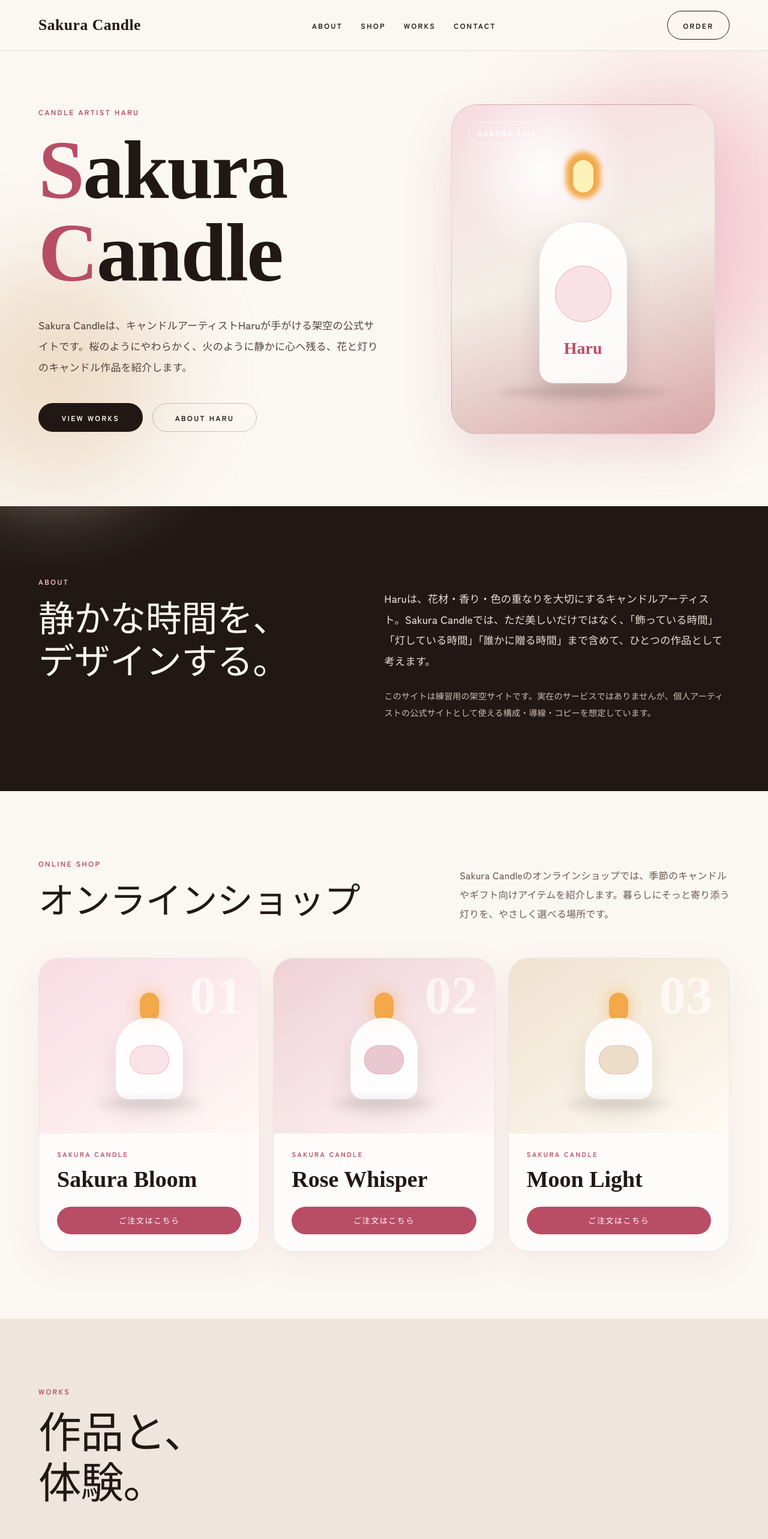
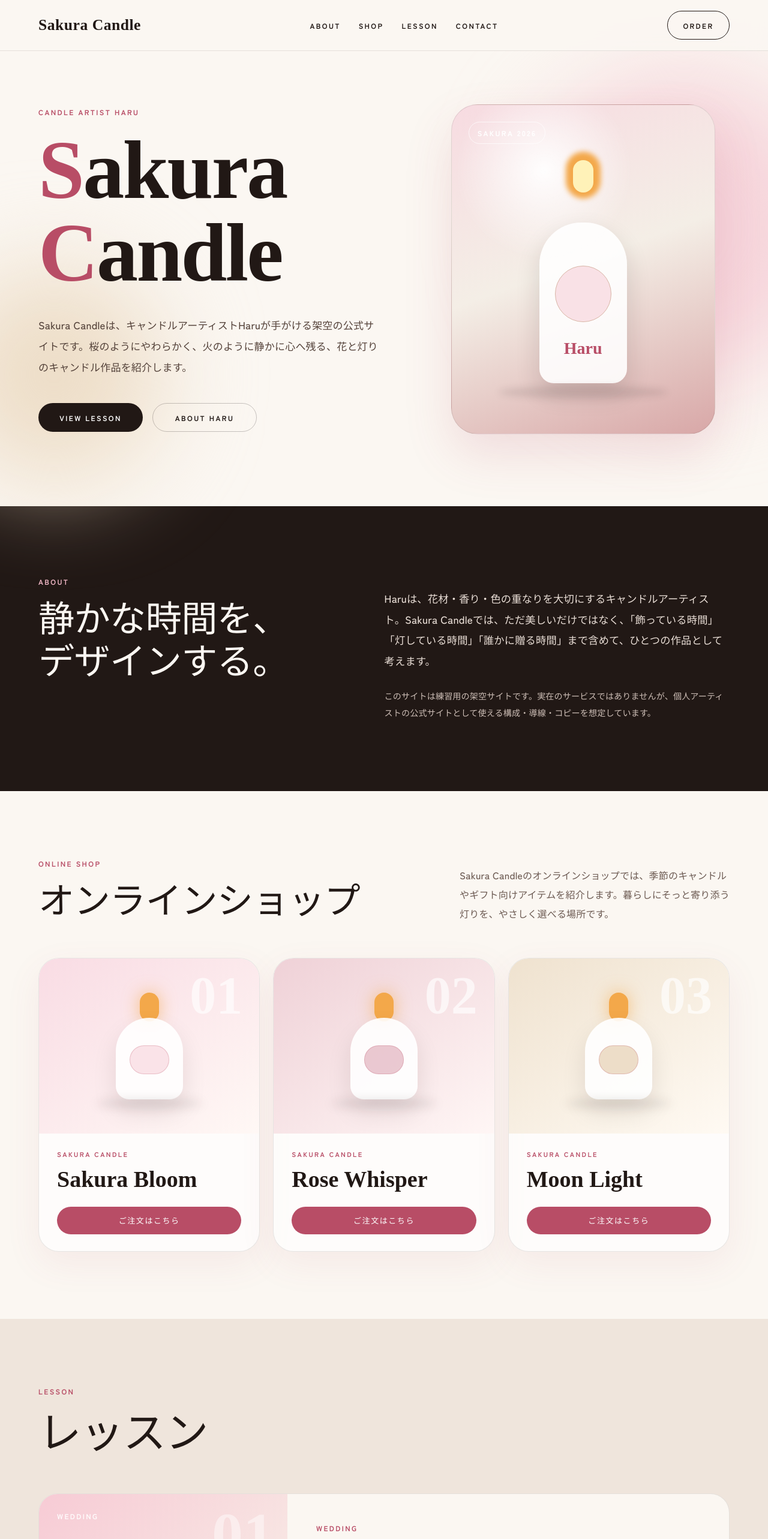
Before and after one commit to bschoice/sakura-candle-demo, a React (Vite) app: page / in a window 1280 px wide. Shown: the top 2566 px of the page at 60% size. Built offline with nearby package versions, Linux system fonts and the light colour scheme.

Commit message:
Change works section to lesson

```diff
--- a/src/App.jsx
+++ b/src/App.jsx
@@ -15,7 +15,7 @@ function App() {
     <main className="site">
       <header className="header">
         <a href="#top" className="brand">Sakura Candle</a>
-        <nav className="nav"><a href="#about">ABOUT</a><a href="#shop">SHOP</a><a href="#works">WORKS</a><a href="#contact">CONTACT</a></nav>
+        <nav className="nav"><a href="#about">ABOUT</a><a href="#shop">SHOP</a><a href="#works">LESSON</a><a href="#contact">CONTACT</a></nav>
         <a className="orderButton" href="#shop">ORDER</a>
       </header>
 
@@ -26,7 +26,7 @@ function App() {
             <p className="eyebrow">CANDLE ARTIST HARU</p>
             <h1 className="heroTitle"><span className="brandInitial">S</span>akura<br /><span className="brandInitial">C</span>andle</h1>
             <p className="lead">Sakura Candleは、キャンドルアーティストHaruが手がける架空の公式サイトです。桜のようにやわらかく、火のように静かに心へ残る、花と灯りのキャンドル作品を紹介します。</p>
-            <div className="heroActions"><a href="#works" className="primaryButton">VIEW WORKS</a><a href="#about" className="secondaryButton">ABOUT HARU</a></div>
+            <div className="heroActions"><a href="#works" className="primaryButton">VIEW LESSON</a><a href="#about" className="secondaryButton">ABOUT HARU</a></div>
           </div>
           <div className="visualWrap"><div className="visualCard"><div className="visualTag">SAKURA 2026</div><div className="flameOuter" /><div className="flameInner" /><div className="candleBody"><div className="flowerMark" /><p>Haru</p></div><div className="shadow" /></div></div>
         </div>
@@ -36,7 +36,7 @@ function App() {
 
       <section id="shop" className="shopSection"><div className="sectionHead shopHead"><div><p className="eyebrow">ONLINE SHOP</p><h2>オンラインショップ</h2></div><p>Sakura Candleのオンラインショップでは、季節のキャンドルやギフト向けアイテムを紹介します。暮らしにそっと寄り添う灯りを、やさしく選べる場所です。</p></div><div className="shopGrid">{shopItems.map((item, index) => <article className={`shopCard ${item.variant}`} key={item.name}><div className="shopImage"><span className="shopNumber">0{index + 1}</span><div className="shopCandle"><span className="shopFlame" /><span className="shopWax" /><span className="shopLabel" /></div><span className="shopShadow" /></div><div className="shopContent"><p className="shopMeta">Sakura Candle</p><h3>{item.name}</h3><a href="#contact">ご注文はこちら</a></div></article>)}</div></section>
 
-      <section id="works" className="worksSection"><div className="worksInner"><div className="worksTitle"><p className="eyebrow">WORKS</p><h2>作品と、<br />体験。</h2></div><div className="workList">{works.map((work, index) => <article className="workItem" key={work.category}><div className="workVisual"><p>{work.category}</p><span>0{index + 1}</span><div className="miniCandle" /><div className="miniFlame" /></div><div className="workContent"><p className="workCategory">{work.category}</p><h3>{work.title}</h3><p>{work.text}</p></div></article>)}</div></div></section>
+      <section id="works" className="worksSection"><div className="worksInner"><div className="worksTitle"><p className="eyebrow">LESSON</p><h2>レッスン</h2></div><div className="workList">{works.map((work, index) => <article className="workItem" key={work.category}><div className="workVisual"><p>{work.category}</p><span>0{index + 1}</span><div className="miniCandle" /><div className="miniFlame" /></div><div className="workContent"><p className="workCategory">{work.category}</p><h3>{work.title}</h3><p>{work.text}</p></div></article>)}</div></div></section>
 
       <section className="profileSection"><div className="profileCard"><p className="eyebrow pink">PROFILE</p><h2>Haru</h2><p>花と香りをテーマに制作するキャンドルアーティスト。やさしい色づかいと、余白のあるデザインを得意とする。</p></div><div className="messageBlock"><p className="eyebrow">MESSAGE</p><h2>ふつうの日に、<br />少しだけ詩を。</h2><p>特別な日だけではなく、なんでもない夜にもキャンドルを灯してほしい。Sakura Candleは、そんな小さな願いから生まれました。作品を通して、暮らしの中に静かな美しさを届けます。</p></div></section>
 
```
